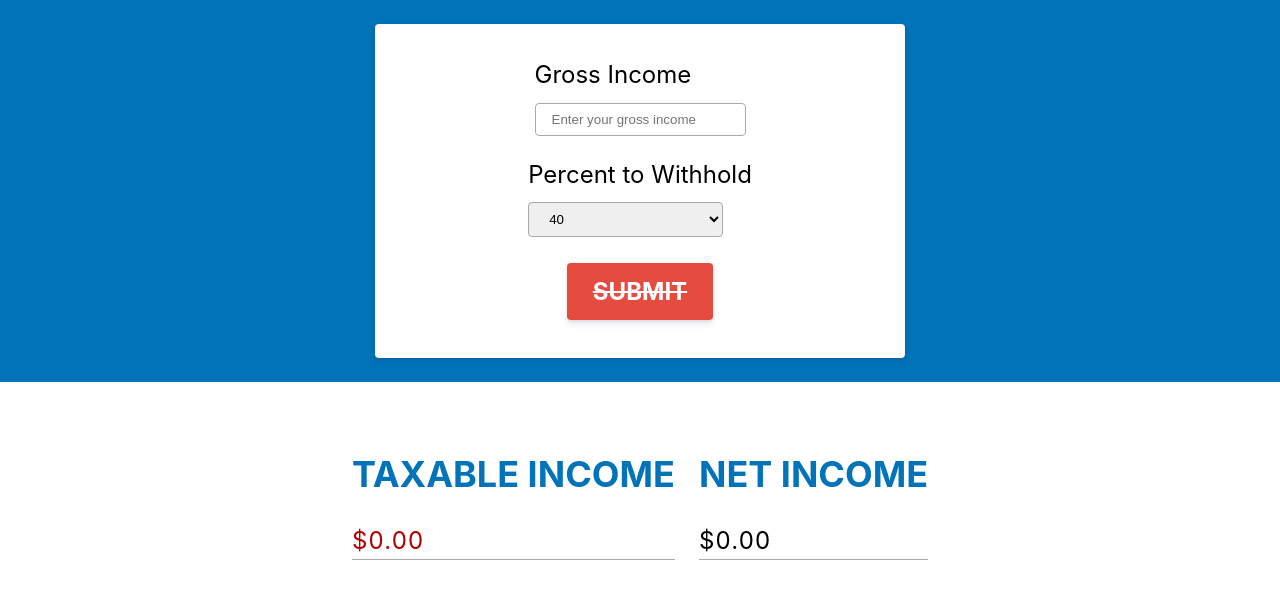
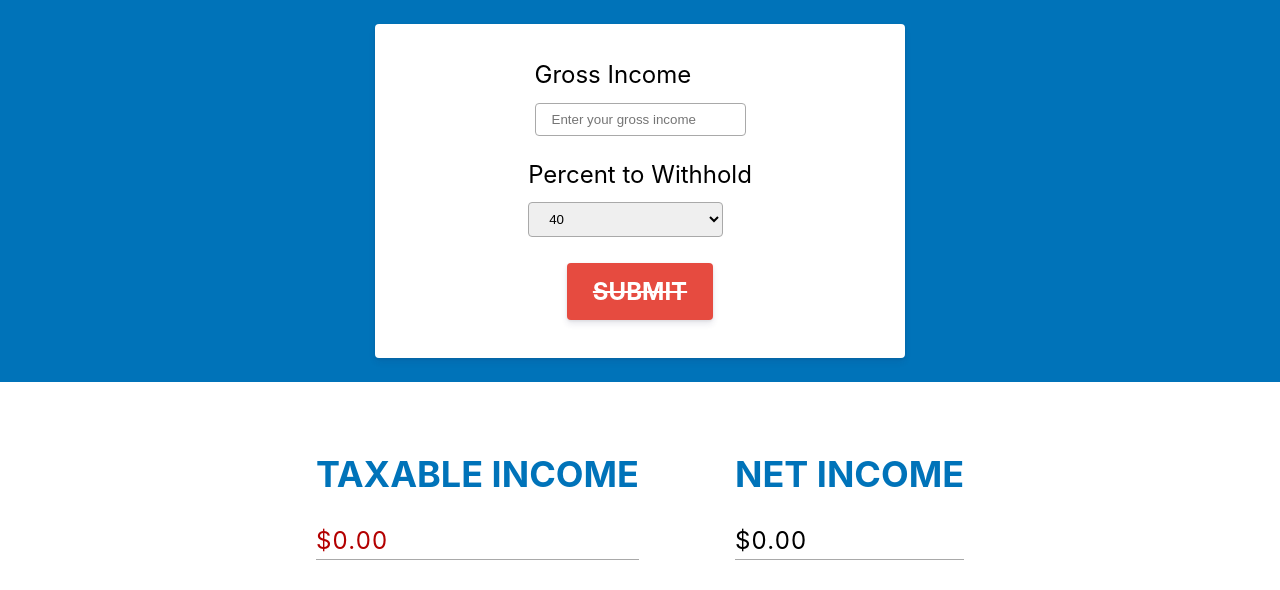
Before and after one commit to adriantoddross/set-aside, a React (Create React App) app: page / in a window 1280 px wide. Shown: the top 590 px of the page. Built offline with nearby package versions, Linux system fonts and the light colour scheme.

Commit message:
increase padding past 768px

```diff
--- a/src/Components/IncomeDisplay.css
+++ b/src/Components/IncomeDisplay.css
@@ -18,7 +18,11 @@
   }
 }
 
-@media (min-width: 768px) {}
+@media (min-width: 768px) {
+  .income-display {
+    padding: 0.75rem 3rem;
+  }
+}
 
 @media (min-width: 1024px) {}
 
```
